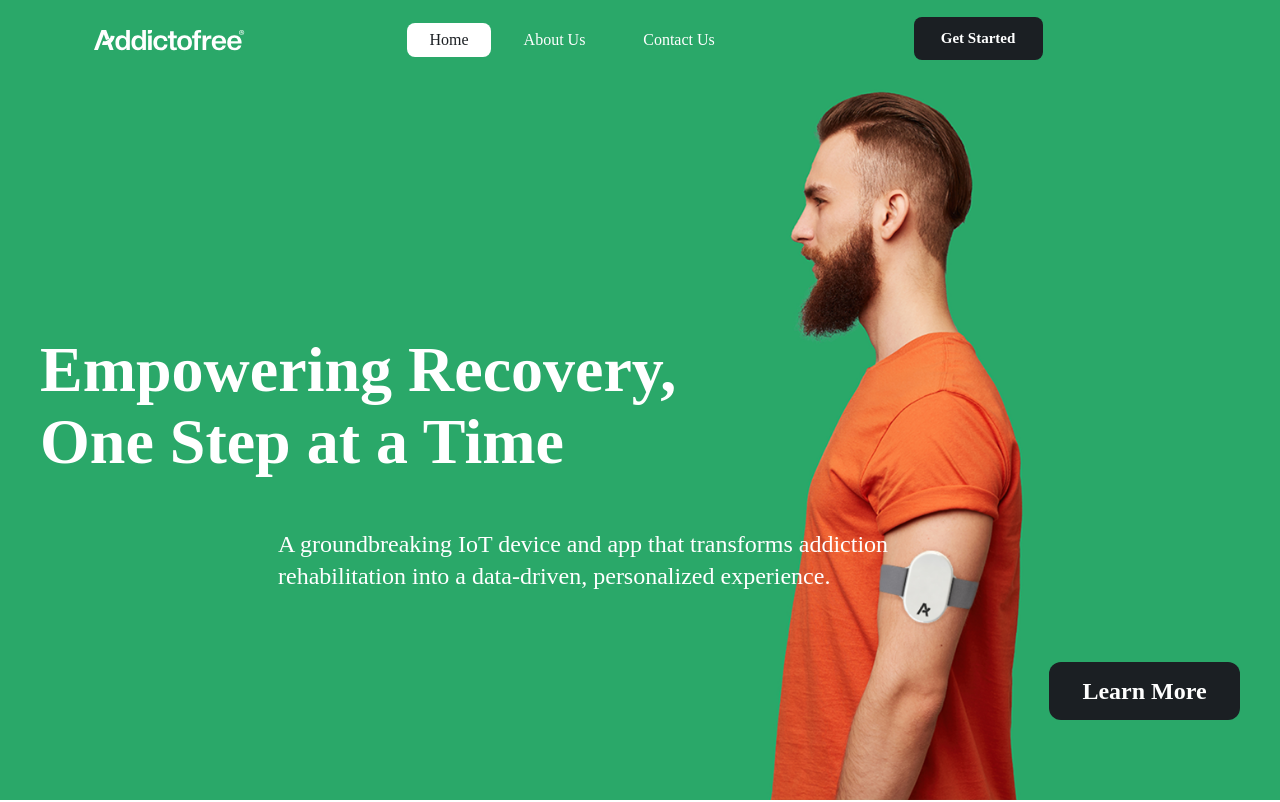
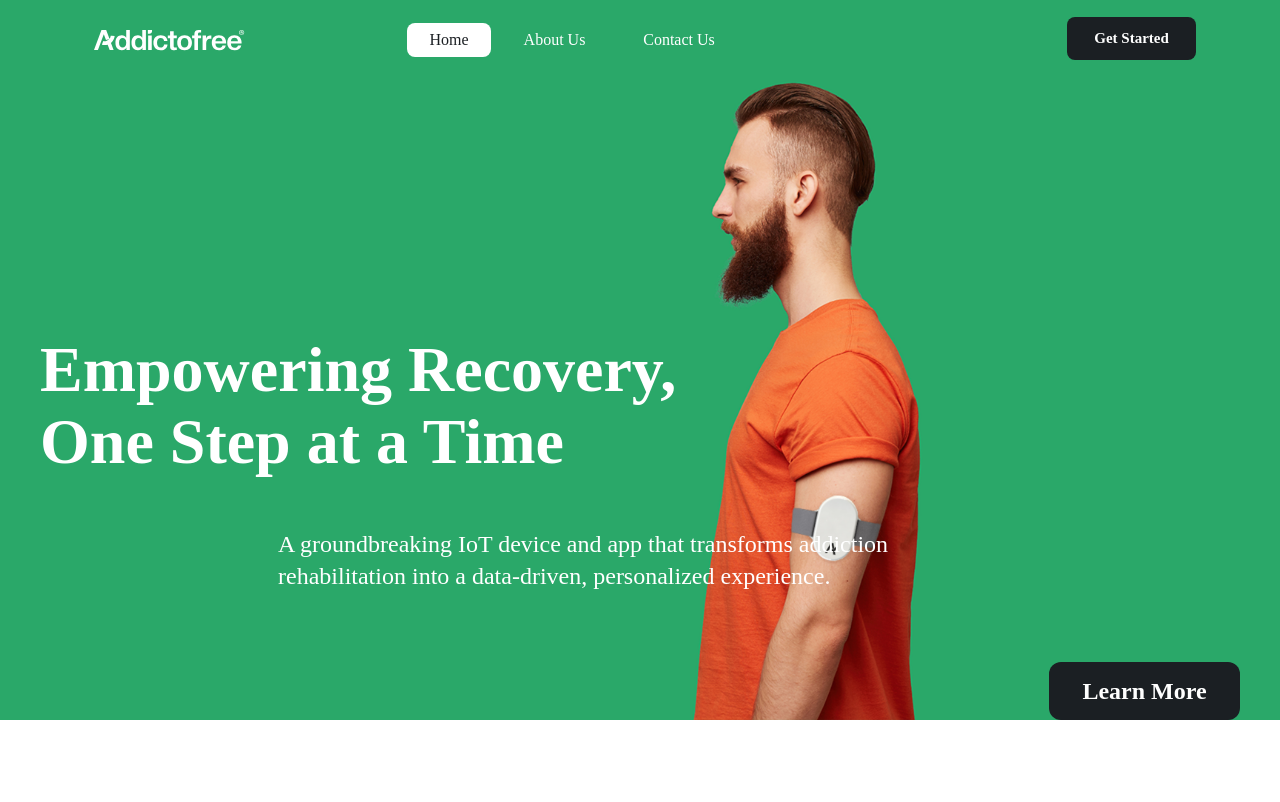
Before and after one commit to yashc9602/addictofree-v1.0, a React (Vite) app: page / in a window 1280 px wide. Shown: the top 802 px of the page. Built offline with nearby package versions, Linux system fonts and the light colour scheme.

Commit message:
Navigation bar Done

```diff
--- a/src/pages/Home1/index.jsx
+++ b/src/pages/Home1/index.jsx
@@ -13,13 +13,21 @@ const Home1Page = () => {
     <>
       <div className="bg-white-A700 flex flex-col font-sfprotext items-center justify-start mx-auto w-full">
 
-        <div
-          className="bg-cover bg-no-repeat font-creatodisplay md:h-[548px] h-[972px] px-20 md:px-5 h-screen w-screen md:w-full"
-          style={{
-            backgroundImage: "url('images/img_herosection_972x1728.png')",
-          }}
+        <div className="bg-green-500"
+        // className="bg-cover bg-no-repeat font-creatodisplay md:h-[548px]  px-20 md:px-5 h-screen w-fit md:w-full"
+        // style={{
+        //   backgroundImage: "url('images/img_herosection_972x1728.png')",
+        // }}
         >
+
+<Img
+            className="h-[90vh] sm:h-auto object-cover   w-fit md:w-full"
+            src="images/img_herosection_972x1728.png"
+            alt="image"
+          />
+
           <div className="absolute flex flex-col h-full inset-[0] items-center justify-end m-auto px-10 sm:px-5 py-20 w-full">
+
             <div className="flex flex-col gap-[50px] items-start justify-end w-full">
               <div className="flex flex-col items-start justify-end w-full">
                 <div className="flex flex-col items-start justify-end w-full">
@@ -86,7 +94,7 @@ const Home1Page = () => {
                 Contact Us
               </Button>
             </div>
-            <div className="flex flex-1 flex-col h-full items-center justify-end py-5 w-full">
+            <div className="flex flex-1 flex-col h-full items-end justify-end py-5 w-full">
               <Button
                 className="cursor-pointer font-bold leading-[normal] min-w-[129px] text-[15px] text-center"
                 shape="round"
```
